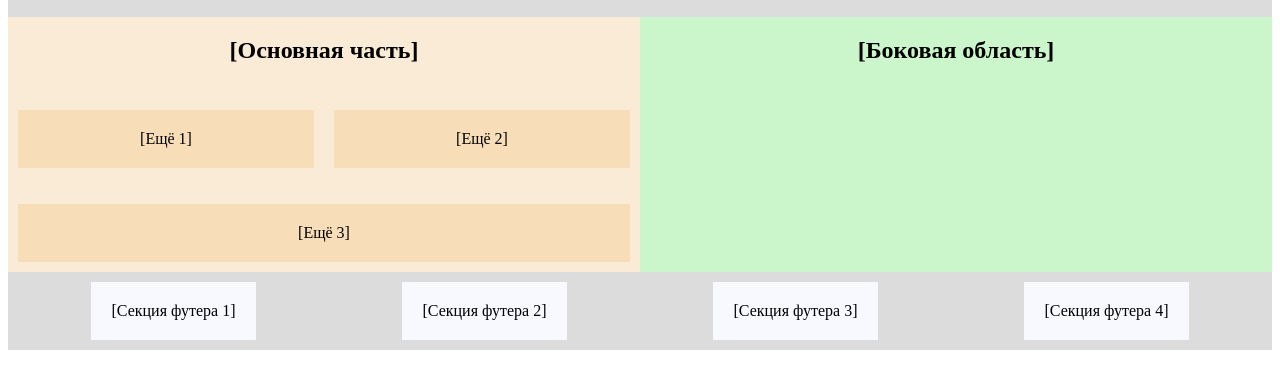
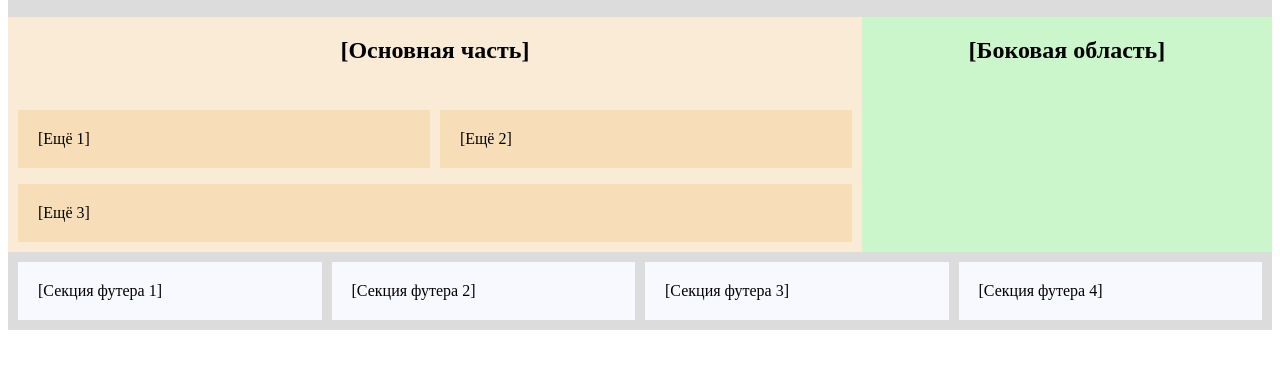
Before and after one commit to ayu-galsan/work1, a plain HTML site: page index.html in a window 1280 px wide. Shown: the part 58-446 px from the top of the page. Drawn offline with Linux system fonts and the light colour scheme.

Commit message:
changeToGrid

```diff
--- a/style.css
+++ b/style.css
@@ -1,69 +1,84 @@
 .page {
-  display: flex;
-  flex-direction: column;
+  display: grid;
+  grid-template-areas:
+    "header header header header"
+    "content content content content"
+    "footer footer footer footer";
   background-color: gainsboro;
 }
 
 .header {
-  margin: 20px;
-  align-self: center;
+  grid-area: header;
 }
 
 .header__title {
-  margin: 0;
-  padding: 0;
+  text-align: center;
 }
 
 .content {
-  display: flex;
+  display: grid;
+  grid-area: content;
+  grid-template-areas: "main main main side";
 }
 
 .main {
-  display: flex;
-  width: 50%;
-  flex-direction: column;
-  align-items: center;
+  display: grid;
+  grid-template-areas:
+    "main-title main-title main-title"
+    "main-info main-info main-info";
   background-color: antiquewhite;
+  grid-area: main;
+}
+
+.main__title {
+  grid-area: main-title;
+  text-align: center;
 }
 
 .main__info {
-  width: 100%;
-  display: flex;
-  flex-direction: column;
+  display: grid;
+  grid-area: main-info;
+  grid-template-areas:
+    "main-list main-list"
+    "main-part main-part";
+  padding: 10px;
 }
 
 .main__list {
-  display: flex;
+  display: grid;
+  grid-area: main-list;
+  grid-template-columns: repeat(2, 1fr);
   padding: 0;
+  gap: 10px;
 }
 
 .main__list-item {
-  width: 50%;
-  margin: 10px;
+  list-style: none;
   padding: 20px;
-  list-style: none;
-  text-align: center;
   background-color: rgb(247, 222, 184);
 }
 
 .main__part {
-  text-align: center;
-  margin: 10px;
+  grid-area: main-part;
   padding: 20px;
   background-color: rgb(247, 222, 184);
 }
 
 .side {
-  display: flex;
-  justify-content: center;
-  width: 50%;
+  grid-area: side;
   background-color: rgb(203, 245, 203);
 }
 
+.side__title {
+  text-align: center;
+}
+
 .footer {
-  display: flex;
+  display: grid;
+  grid-area: footer;
+  gap: 10px;
   margin: 10px;
-  justify-content: space-around;
+  grid-template-columns: repeat(4, 1fr);
 }
 
 .footer__item {
```
